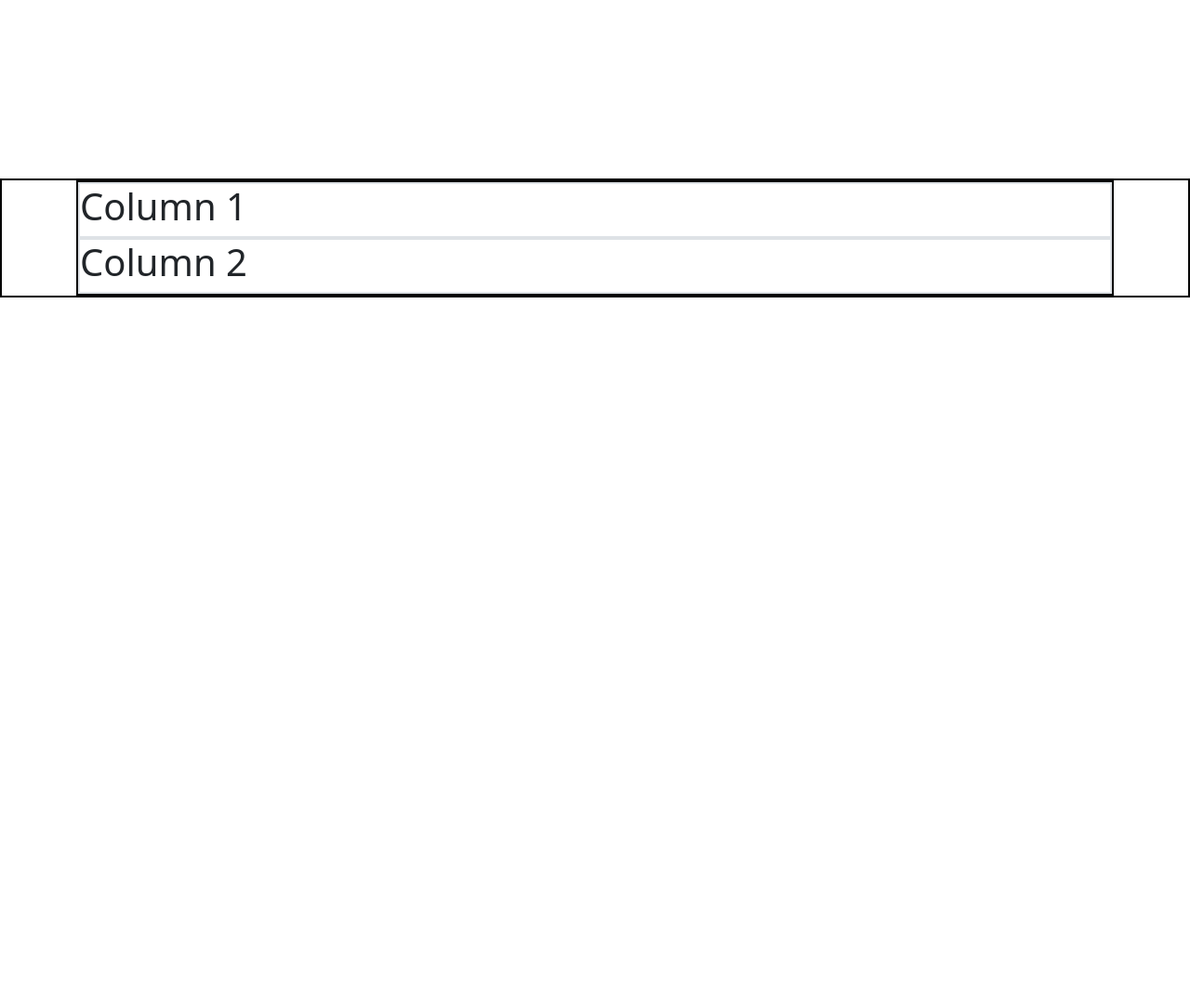
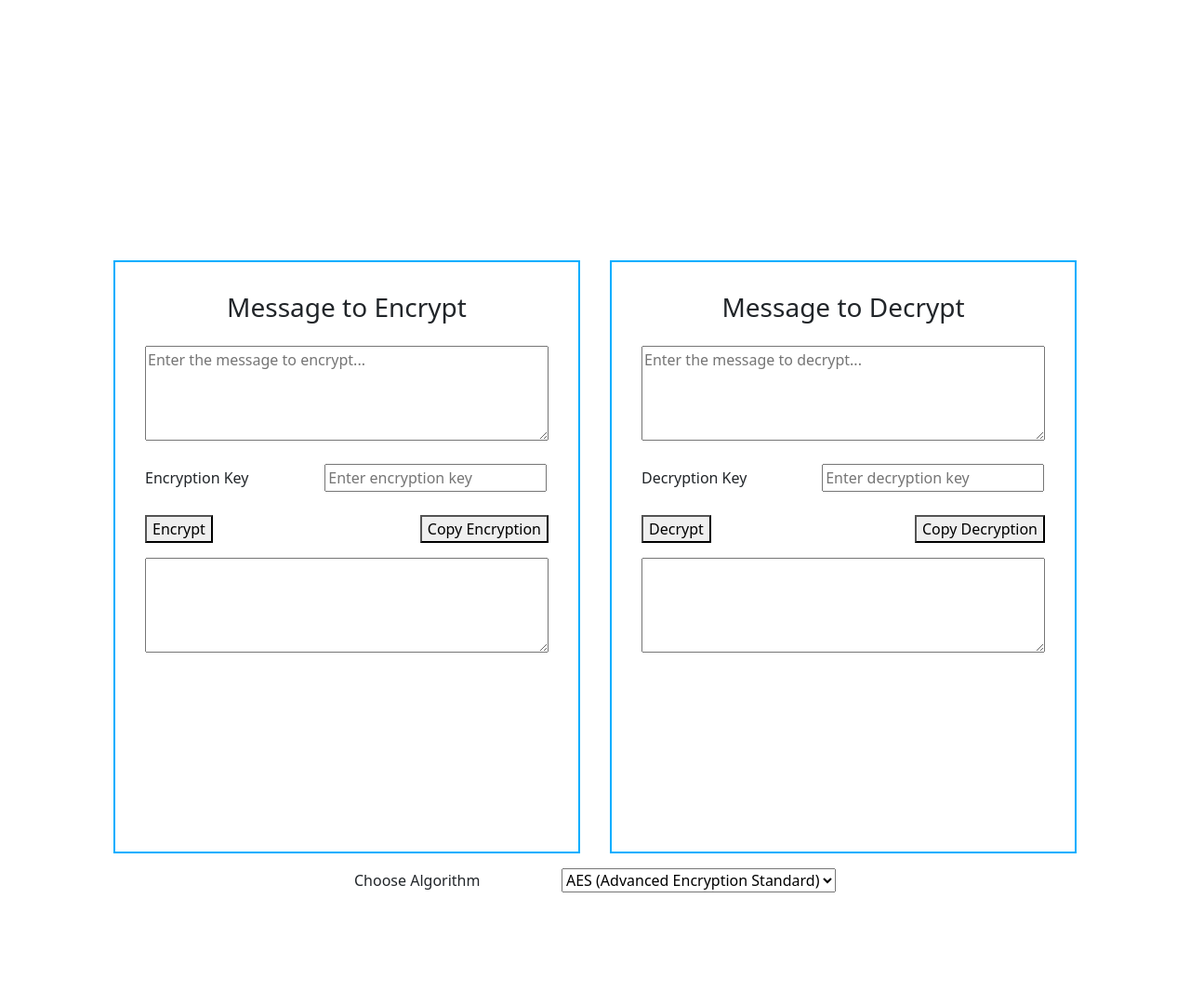
Before and after one commit to 1Light/cipher-nest, a Django app: template backend/templates/index.html in a window 1280 px wide. Shown: the whole page at 93% size. Before the commit the page ends 800 px from the top, so only its background shows below. Run offline with Django 5.2, Linux system fonts and the light colour scheme; the template is opened without the code that fills it, so the values that code supplies are empty; some libraries are stand-ins or nearby versions.

Commit message:
create cipher box and style it

```diff
--- a/backend/templates/index.html
+++ b/backend/templates/index.html
@@ -13,14 +13,44 @@
   <body>
     <section class="cipher-section">
         <div class="container">
-            <div class="cipher-section-row">
-                <div class="column-1">
-                    <h1>Column 1</h1>
+          <div class="cipher-section-box">
+            <div class="column">
+              <div class="column-1">
+                <h3>Message to Encrypt</h3>
+                <textarea id="encryptMessage" name="encryptMessage" rows="4" cols="50" placeholder="Enter the message to encrypt..."></textarea>
+                <div class="key-box">
+                  <label for="encryptMessage">Encryption Key</label>
+                  <input type="password" id="encryptionKey" name="encryptionKey" placeholder="Enter encryption key"><br><br>
                 </div>
-                <div class="column-2">
-                    <h1>Column 2</h1>
+                <div class="button-box">
+                  <button type="submit" id="encryptButton">Encrypt</button>
+                  <button type="button" id="copyEncryptionButton">Copy Encryption</button>
                 </div>
+                <textarea id="encryptedMessage" name="encryptedMessage" rows="4" cols="50"></textarea>
+              </div>
+              <div class="column-2">
+                <h3>Message to Decrypt</h3>
+                <textarea id="decryptMessage" name="decryptMessage" rows="4" cols="50" placeholder="Enter the message to decrypt..."></textarea>
+                <div class="key-box">
+                  <label for="decryptMessage">Decryption Key</label>
+                  <input type="password" id="decryptionKey" name="decryptionKey" placeholder="Enter decryption key"><br><br>
+                </div>
+                <div class="button-box">
+                  <button type="submit" id="decryptButton">Decrypt</button>
+                  <button type="button" id="copydecryptionButton">Copy Decryption</button>
+                </div>
+                <textarea id="decryptedMessage" name="decryptedMessage" rows="4" cols="50"></textarea>
+              </div>
             </div>
+            <div class="algorithm-option-box">
+              <label for="chooseAlgorithm">Choose Algorithm</label>
+              <select id="encryptionMethod" name="encryptionMethod">
+                <option value="aes">AES (Advanced Encryption Standard)</option>
+                <option value="rsa">RSA (Rivest-Shamir-Adleman)</option>
+                <option value="des">DES (Data Encryption Standard)</option>
+              </select>
+            </div>
+          </div>
         </div>
     </section>
   </body>
```
Also changed, not shown: frontend/scss/sections/_cipher-section.scss (+54 -8 lines), frontend/static/css/style.css, 1 other file.
